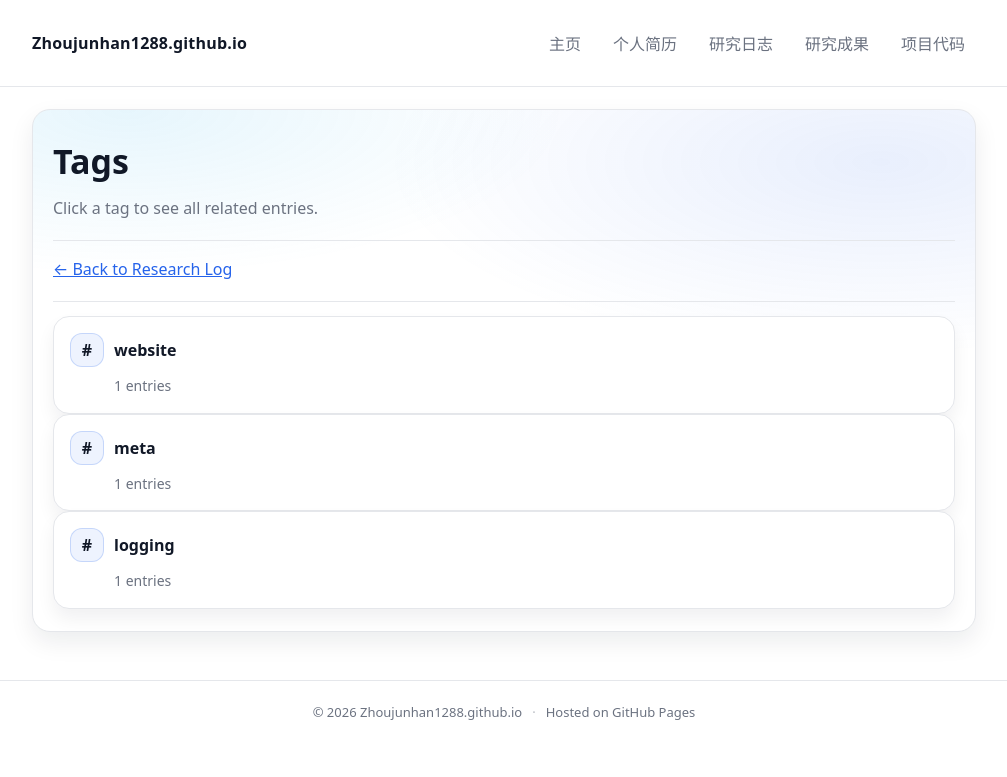
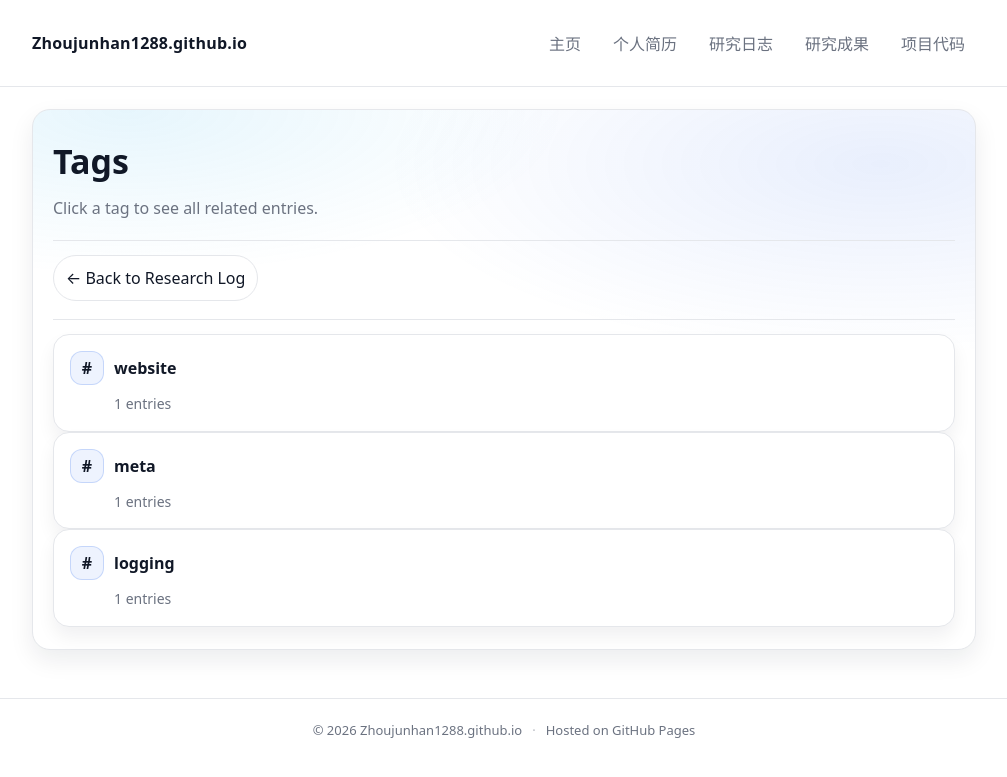
Before and after one commit to Zhoujunhan1288/Zhoujunhan1288.github.io, a Jekyll site: the page built from tags.md, in a window 1280 px wide. Shown: the top 777 px of the page, without its empty margins (136-1143 px from the left). Built offline with Jekyll 4.4.1, drawn with Linux system fonts in a browser that asks for light colours.

Commit message:
Update style.css

```diff
--- a/assets/style.css
+++ b/assets/style.css
@@ -193,3 +193,18 @@ a:hover{ color: #1d4ed8; }
   .grid{ grid-template-columns: 1fr; }
   .page h1{ font-size: 28px; }
 }
+
+.backbtn{
+  display:inline-block;
+  padding: 8px 12px;
+  border-radius: 999px;
+  border: 1px solid var(--border);
+  background: #ffffff;
+  color: var(--text);
+  text-decoration:none;
+}
+.backbtn:hover{
+  border-color: rgba(37,99,235,.25);
+  background: rgba(37,99,235,.06);
+  color: var(--accent);
+}
```
